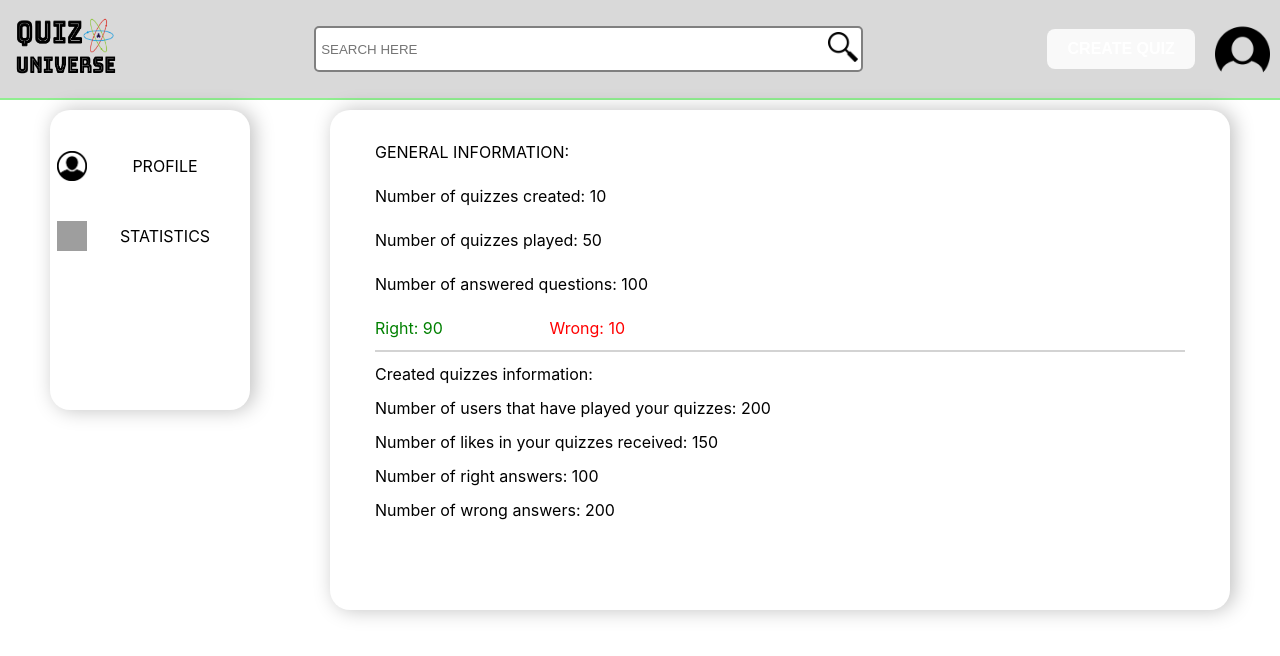
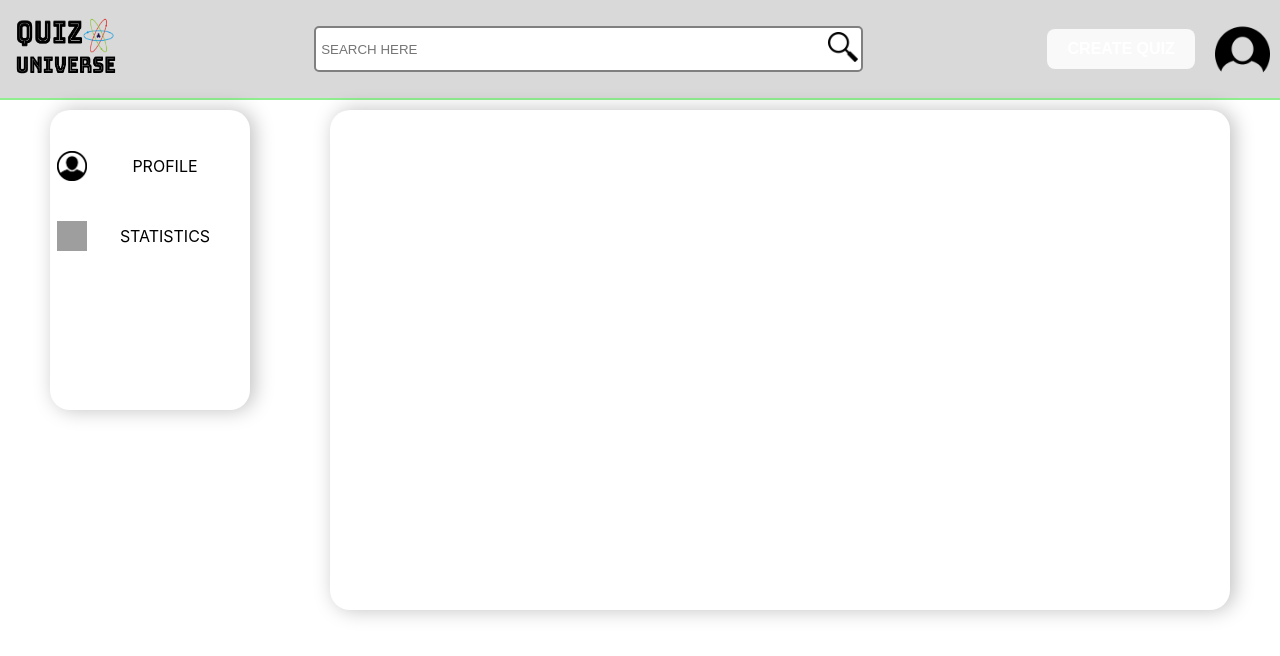
Before and after one commit to rafaelFacundo/quiz_site, a React (Vite) app: page /settings in a window 1280 px wide. Shown: the top 656 px of the page. Built offline with nearby package versions, Linux system fonts and the light colour scheme; grey boxes are pictures that could not be loaded; a web font is replaced by a local one.

Commit message:
doing profile info component

```diff
--- a/src/pages/SettingsPage/components/ProfileInformations/index.jsx
+++ b/src/pages/SettingsPage/components/ProfileInformations/index.jsx
@@ -2,6 +2,7 @@ import React from "react";
 import {
     MainContent,
 } from "./style";
+import {Image}from "../../../../components/styles"
 
 export default function ProfileInformation() {
     return(
--- a/src/pages/SettingsPage/components/ProfileInformations/style.js
+++ b/src/pages/SettingsPage/components/ProfileInformations/style.js
@@ -4,8 +4,13 @@ const MainContent = styled.div`
     background-color: white;
     box-shadow: 4px 0px 20px rgba(0,0,0,0.25);
     border-radius: 20px;
-`
+    width: 900px;
+    height: 500px;
+`;
+
+const ProfilePhotoDiv = styled.div``
 
 export {
     MainContent,
+    ProfilePhotoDiv
 }
--- a/src/pages/SettingsPage/components/Statistics/index.jsx
+++ b/src/pages/SettingsPage/components/Statistics/index.jsx
@@ -13,7 +13,6 @@ export default function StatisticsComponent() {
     return(
         <MainContent>
             <ContentDiv>
-
                 <GeneralInfoDiv>
                     <Text>GENERAL INFORMATION: </Text>
                     <Text>Number of quizzes created: 10</Text>
@@ -23,14 +22,13 @@ export default function StatisticsComponent() {
                         <Text textColor={"green"}>Right: 90</Text>
                         <Text textColor={"red"}>Wrong: 10</Text>
                     </RightAndWrongDiv>
-
                 </GeneralInfoDiv>
                 <QuizzesInformation>
-                    <Text textWidth={"100%"} alignItems={"flex-start"} >Created quizzes information: </Text>
-                    <Text textWidth={"100%"}>Number of users that have played your quizzes: 200</Text>
-                    <Text textWidth={"100%"}>Number of likes in your quizzes received: 150</Text>
-                    <Text textWidth={"100%"}>Number of right answers: 100</Text>
-                    <Text textWidth={"100%"}>Number of wrong answers: 200</Text>
+                    <Text>Created quizzes information: </Text>
+                    <Text>Number of users that have played your quizzes: 200</Text>
+                    <Text>Number of likes in your quizzes received: 150</Text>
+                    <Text>Number of right answers: 100</Text>
+                    <Text>Number of wrong answers: 200</Text>
                 </QuizzesInformation>
             </ContentDiv>
         </MainContent>
--- a/src/pages/SettingsPage/index.jsx
+++ b/src/pages/SettingsPage/index.jsx
@@ -44,7 +44,7 @@ export default function SettingsPage() {
                     </NavList>
                 </Navigation>
                 {
-                    whatToShow && <StatisticsComponent />
+                    whatToShow ? <ProfileInformation /> : <StatisticsComponent />
                 }
             </ContedDiv>
         </MainContent>
```
